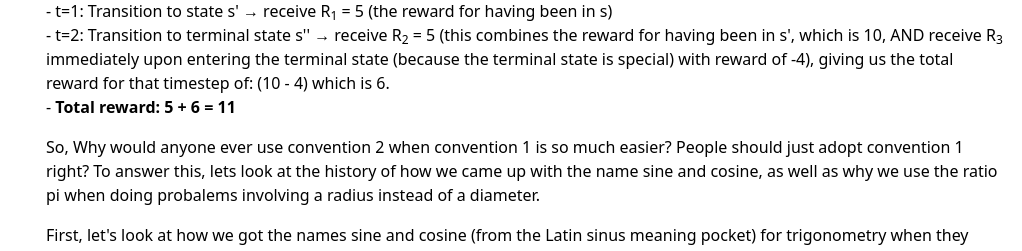
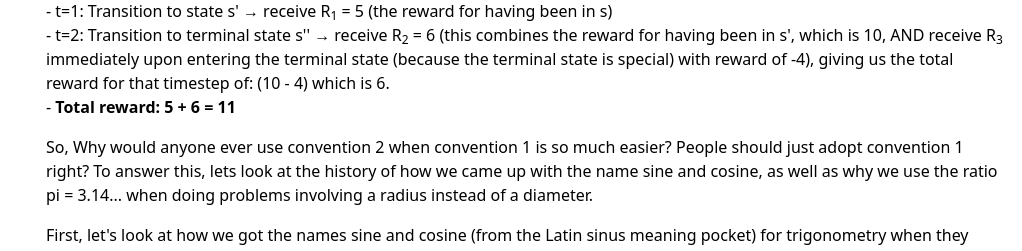
Before and after one commit to WilliamGiammona/learning-ai, a Next.js app: page /reinforcement-learning in a window 1280 px wide. Shown: the part 11160-11411 px from the top of the page, without its empty margins (258-1280 px from the left). Built offline with nearby package versions, Linux system fonts and the light colour scheme.

Commit message:
continuing Markov Decision Processes

```diff
--- a/app/reinforcement-learning/page.tsx
+++ b/app/reinforcement-learning/page.tsx
@@ -1095,7 +1095,7 @@ export default function ReinforcementLearningPage() {
               <br />- t=1: Transition to state s' → receive R<sub>1</sub> = 5
               (the reward for having been in s)
               <br />- t=2: Transition to terminal state s'' → receive R
-              <sub>2</sub> = 5 (this combines the reward for having been in s',
+              <sub>2</sub> = 6 (this combines the reward for having been in s',
               which is 10, AND receive R<sub>3</sub> immediately upon entering
               the terminal state (because the terminal state is special) with
               reward of -4), giving us the total reward for that timestep of:
@@ -1107,8 +1107,8 @@ export default function ReinforcementLearningPage() {
               So, Why would anyone ever use convention 2 when convention 1 is so
               much easier? People should just adopt convention 1 right? To
               answer this, lets look at the history of how we came up with the
-              name sine and cosine, as well as why we use the ratio pi when
-              doing probalems involving a radius instead of a diameter.
+              name sine and cosine, as well as why we use the ratio pi = 3.14...
+              when doing problems involving a radius instead of a diameter.
             </p>
             <p className="mb-4">
               First, let&apos;s look at how we got the names sine and cosine
```
